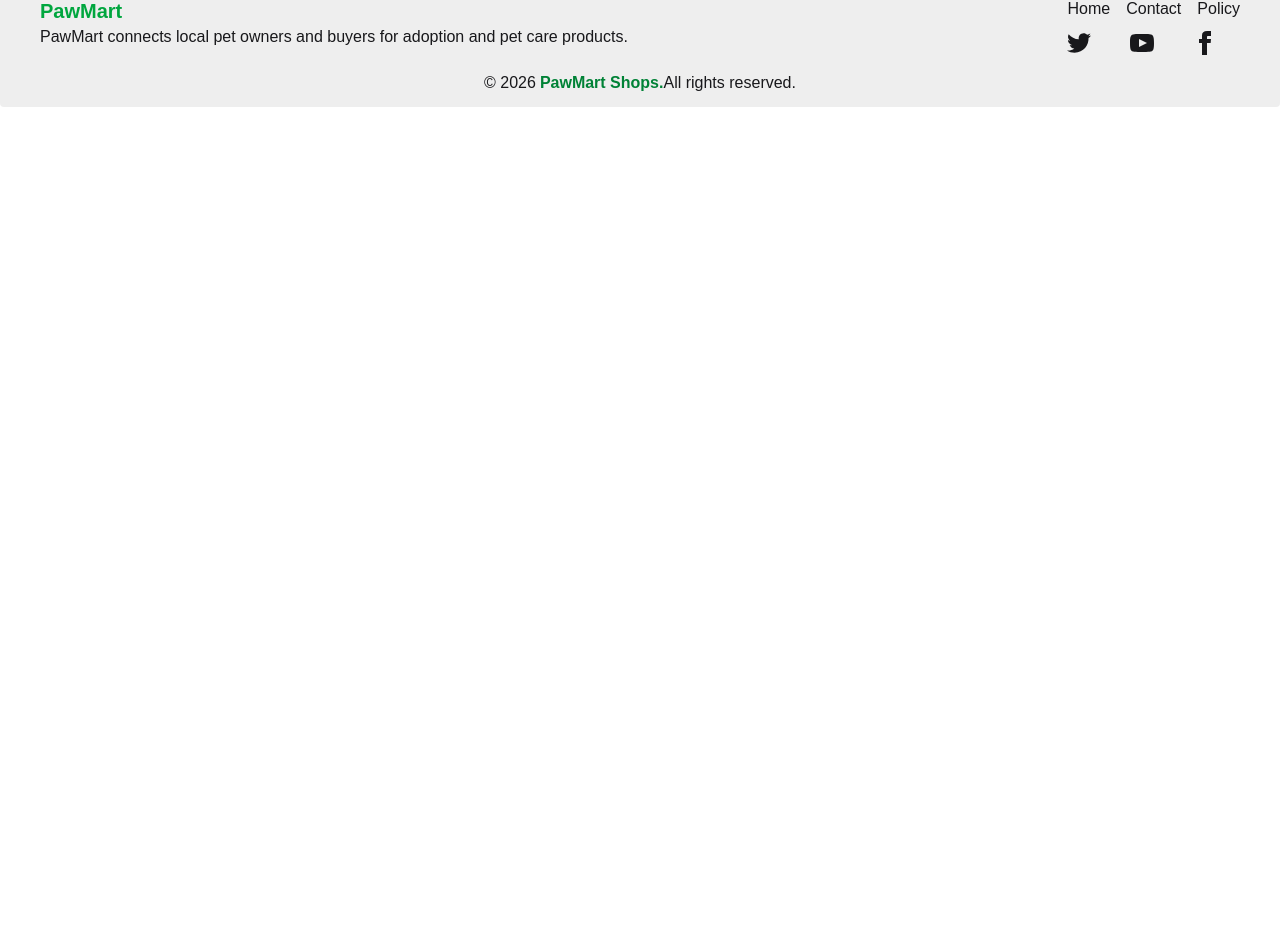
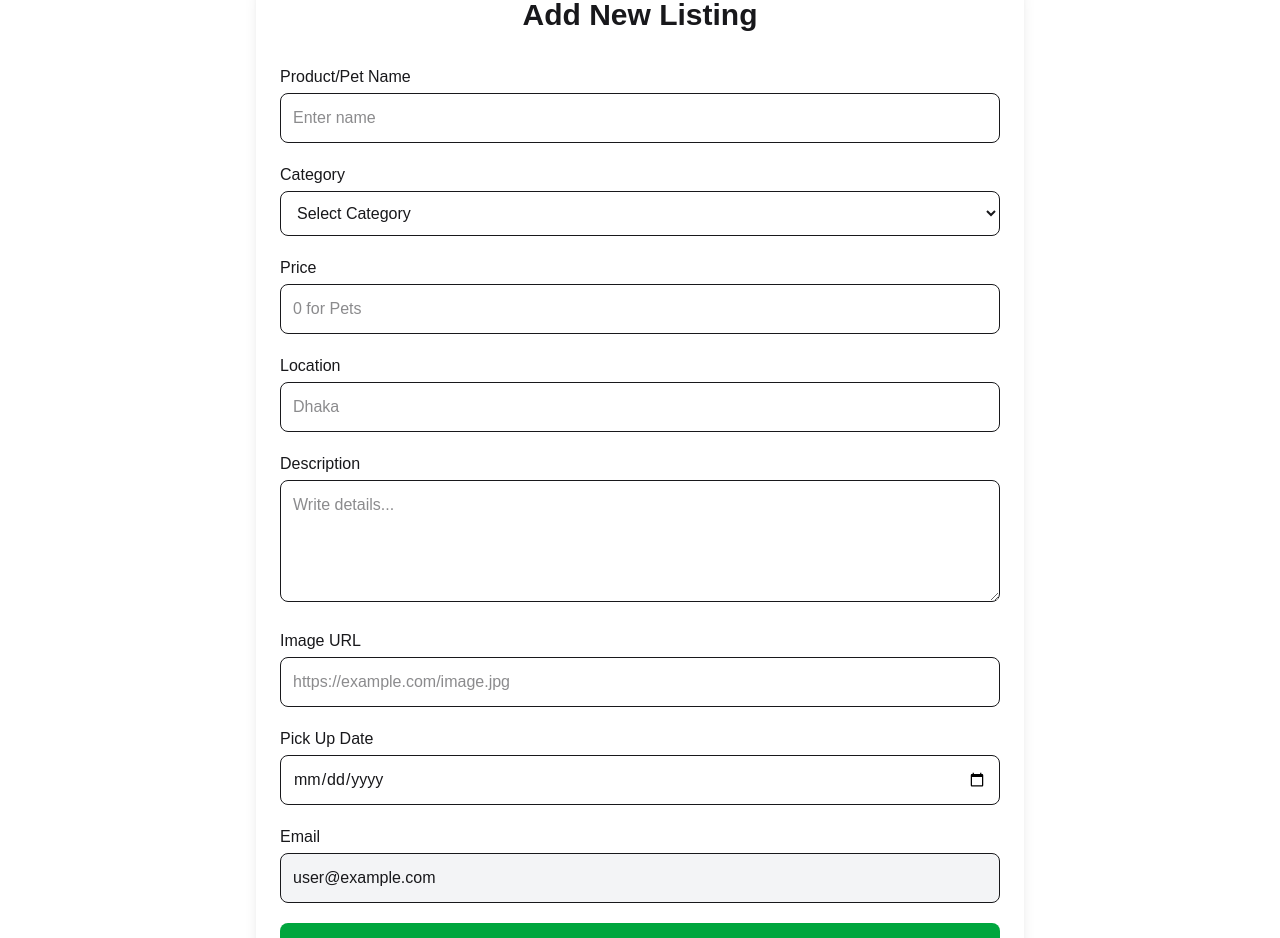
Before and after one commit to Sahruk-alam/pawmart-shops, a React (Vite) app: page /add-listing in a window 1280 px wide. Shown: the part 132-1070 px from the top of the page. Before the commit the page ends 800 px from the top, so only its background shows below. Built offline with nearby package versions, Linux system fonts and the light colour scheme; no server answers; sample sign-in values are in the browser's storage.

Commit message:
Addlisting added

```diff
--- a/package.json
+++ b/package.json
@@ -17,6 +17,8 @@
     "react-dom": "^19.2.5",
     "react-icons": "^5.6.0",
     "react-router": "^7.15.0",
+    "react-toastify": "^11.1.0",
+    "sweetalert2": "^11.26.24",
     "swiper": "^12.1.4",
     "tailwindcss": "^4.2.4"
   },
--- a/src/component/ExtraPage/ExtraSection.jsx
+++ b/src/component/ExtraPage/ExtraSection.jsx
@@ -31,7 +31,7 @@ const ExtraSection = () => {
         <div>
             <div className="p-6 bg-amber-50 space-y-10">
 
-      {/* Why Adopt Section */}
+
       <div>
         <h2 className="text-2xl text-center font-bold mb-4">🐶 Why Adopt from PawMart?</h2>
 
--- a/src/component/Pages/AddListing.jsx
+++ b/src/component/Pages/AddListing.jsx
@@ -1,10 +1,182 @@
+import { useContext, useState } from "react";
+import { AuthContext } from "../AuthProvider/AuthProvider";
+import Swal from "sweetalert2";
 
 const AddListing = () => {
-    return (
+  const { user } = useContext(AuthContext);
+  const [loading, setLoading] = useState(false);
+
+  const handleSubmit = async (e) => {
+    e.preventDefault();
+    const form = e.target;
+
+    const category = form.category.value;
+    const listingData = {
+      name: form.name.value,
+      category,
+      price: category === "Pets" ? 0 : parseFloat(form.price.value),
+      location: form.location.value,
+      description: form.description.value,
+      image: form.image.value,
+      date: form.date.value,
+      email: user?.email,
+    };
+
+    try {
+      setLoading(true);
+      const res = await fetch("http://localhost:3000/listings", {
+        method: "POST",
+        headers: {
+          "Content-Type": "application/json",
+        },
+        body: JSON.stringify(listingData),
+      });
+
+      const data = await res.json();
+console.log(data);
+      if (data.insertedId) {
+        Swal.fire({
+  title: "Success",
+  text: "Product Added Successfully!",
+  icon: "success",
+});
+        form.reset();
+      } else {
+        Swal.fire({
+          title: "Error!",
+          text: "Failed to add listing.",
+          icon: "error"
+        });
+      }
+    } catch (error) {
+      console.error(error);
+      Swal.fire({
+        title: "Error!",
+        text: "Something went wrong!",
+        icon: "error"
+      });
+    } finally {
+
+        setLoading(false);
+    }
+  };
+
+  return (
+    <div className="max-w-3xl mx-auto p-6 bg-white shadow-lg rounded-2xl my-10">
+      <h2 className="text-3xl font-bold text-center mb-8">
+        Add New Listing
+      </h2>
+
+      <form onSubmit={handleSubmit} className="space-y-5">
+        {/* Product/Pet Name */}
         <div>
-            <h2>Add Listing</h2>
+          <label className="block mb-1 font-medium">Product/Pet Name</label>
+          <input
+            type="text"
+            name="name"
+            required
+            className="w-full border rounded-lg p-3"
+            placeholder="Enter name"
+          />
         </div>
-    );
+
+        {/* Category */}
+        <div>
+          <label className="block mb-1 font-medium">Category</label>
+          <select
+            name="category"
+            required
+            className="w-full border rounded-lg p-3"
+          >
+            <option value="">Select Category</option>
+            <option value="Pets">Pets</option>
+            <option value="Pet Food">Pet Food</option>
+            <option value="Accessories">Accessories</option>
+            <option value="Pet Care Products">Pet Care Products</option>
+          </select>
+        </div>
+
+        {/* Price */}
+        <div>
+          <label className="block mb-1 font-medium">Price</label>
+          <input
+            type="number"
+            name="price"
+            min="0"
+            className="w-full border rounded-lg p-3"
+            placeholder="0 for Pets"
+          />
+        </div>
+
+        {/* Location */}
+        <div>
+          <label className="block mb-1 font-medium">Location</label>
+          <input
+            type="text"
+            name="location"
+            required
+            className="w-full border rounded-lg p-3"
+            placeholder="Dhaka"
+          />
+        </div>
+
+        {/* Description */}
+        <div>
+          <label className="block mb-1 font-medium">Description</label>
+          <textarea
+            name="description"
+            required
+            rows="4"
+            className="w-full border rounded-lg p-3"
+            placeholder="Write details..."
+          ></textarea>
+        </div>
+
+        {/* Image URL */}
+        <div>
+          <label className="block mb-1 font-medium">Image URL</label>
+          <input
+            type="url"
+            name="image"
+            required
+            className="w-full border rounded-lg p-3"
+            placeholder="https://example.com/image.jpg"
+          />
+        </div>
+
+        {/* Date */}
+        <div>
+          <label className="block mb-1 font-medium">Pick Up Date</label>
+          <input
+            type="date"
+            name="date"
+            required
+            className="w-full border rounded-lg p-3"
+          />
+        </div>
+
+        {/* Email */}
+        <div>
+          <label className="block mb-1 font-medium">Email</label>
+          <input
+            type="email"
+            value={user?.email || ""}
+            readOnly
+            className="w-full border rounded-lg p-3 bg-gray-100"
+          />
+        </div>
+
+        {/* Submit Button */}
+        <button
+          type="submit"
+          disabled={loading}
+          className="w-full bg-green-600 text-white py-3 rounded-lg hover:bg-green-700 transition"
+        >
+          {loading ? "Submitting..." : "Add Listing"}
+        </button>
+      </form>
+    </div>
+  );
 };
 
 export default AddListing;
--- a/src/component/Pages/PetsSupplies.jsx
+++ b/src/component/Pages/PetsSupplies.jsx
@@ -2,11 +2,12 @@ import { useLoaderData } from "react-router";
 
 const PetsSupplies = () => {
 const listings = useLoaderData();
-    console.log(listings);
   return (
+    <div>
+            <h2 className="text-center mt-3 font-bold text-2xl">{listings.length} Listings</h2>
+    <div className='grid grid-cols-1 md:grid-cols-2 lg:grid-cols-3 justify-items-center gap-6 py-4 mt-2'>
 
 
-    <div className='grid grid-cols-1 md:grid-cols-2 lg:grid-cols-3 justify-items-center gap-6 py-4 mt-4'>
 
       {
         listings.map((item) => (
@@ -35,6 +36,7 @@ const listings = useLoaderData();
         ))
       }
     </div>
+    </div>
   );
 };
 
--- a/src/main.jsx
+++ b/src/main.jsx
@@ -14,6 +14,7 @@ import SignUp from './component/Users/SignUp.jsx';
 import AuthProvider from './component/AuthProvider/AuthProvider.jsx';
 import DetailsPage from './component/ExtraPage/DetailsPage.jsx';
 import FilterCategory from './component/ExtraPage/FilterCategory.jsx';
+import PrivateRoutes from './component/PrivateRoutes/PrivateRoutes.jsx';
 
 const router = createBrowserRouter([
   {
@@ -31,7 +32,8 @@ const router = createBrowserRouter([
       },
       {
         path:"/add-listing",
-        element:<AddListing></AddListing>
+        element:<PrivateRoutes><AddListing></AddListing>
+          </PrivateRoutes>
       },
       {
         path:"/my-listing",
```
Also changed, not shown: src/index.css (line endings or trailing spaces), 1 other file (tests, documents, lock files or other folders).
